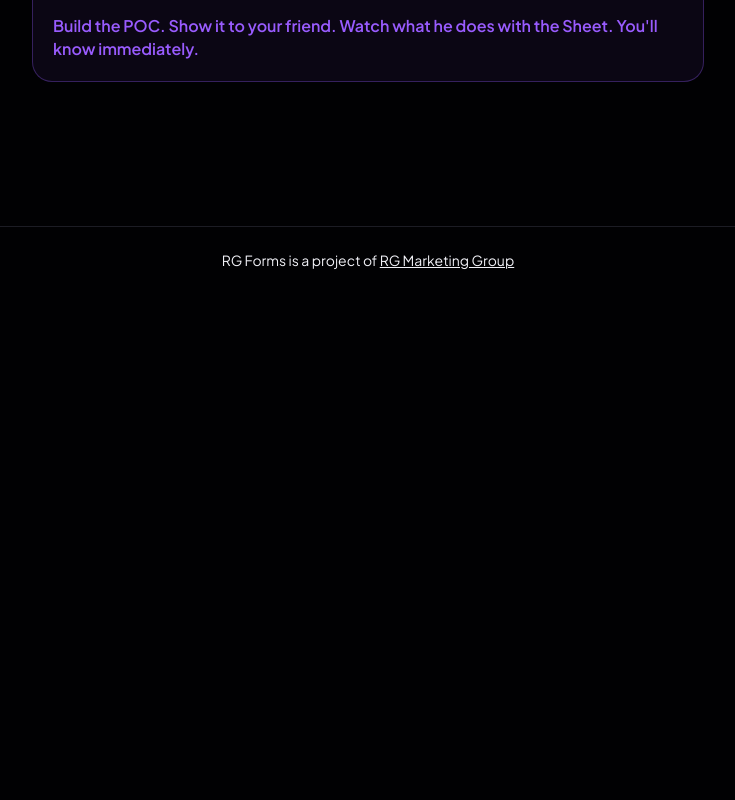
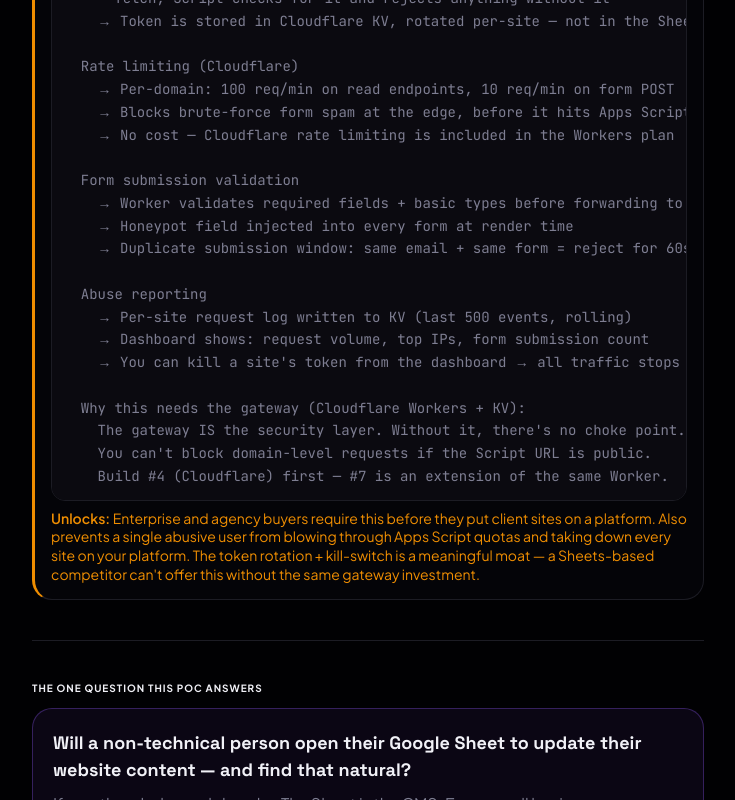
Before and after one commit to yehudasmilowitz/rgforms, a Next.js app: page /business/v3 in a window 1280 px wide. Shown: the part 11175-11975 px from the top of the page, without its empty margins (272-1007 px from the left). Before the commit the page ends 11469 px from the top, so only its background shows below. Built offline with nearby package versions, Linux system fonts and the light colour scheme.

Commit message:
v3 plan: add post-POC security + gateway layer (#7)
Co-Authored-By: Claude Sonnet 4.6 <noreply@anthropic.com>

```diff
--- a/components/SimplePlan.tsx
+++ b/components/SimplePlan.tsx
@@ -633,7 +633,16 @@ onEdit(e)
               colorA: violetA,
               isTemplates: true,
             },
-          ].map(({ n, label, detail, unlocks, effort, color, colorA, isCloudflare, isGemini, isTemplates }) => (
+            {
+              n: '7', label: 'Security + gateway layer',
+              detail: '',
+              unlocks: '',
+              effort: '1–2 weeks',
+              color: amber,
+              colorA: amberA,
+              isSecurity: true,
+            },
+          ].map(({ n, label, detail, unlocks, effort, color, colorA, isCloudflare, isGemini, isTemplates, isSecurity }) => (
             <div key={n} className="rounded-xl p-4 flex flex-col gap-2"
               style={{ background: 'var(--color-surface)', border: '1px solid var(--color-border)', borderLeft: `3px solid ${color}` }}>
               <div className="flex items-center justify-between gap-3">
@@ -775,6 +784,52 @@ Cost at 1,000 sites:
                   </p>
                 </div>
               )}
+              {isSecurity && (
+                <div className="flex flex-col gap-2">
+                  <p className="text-xs leading-relaxed" style={{ color: 'var(--color-muted)' }}>
+                    Once real domains and real users are on the platform, the Apps Script URL becomes a liability.
+                    Any request to <code className="text-[10px] px-1 rounded font-mono" style={{ background: 'var(--color-surface-2)', color: 'var(--color-text)' }}>script.google.com/…/exec</code> bypasses
+                    your platform entirely — scrapers, direct API abuse, and malicious form submissions all go
+                    straight to Google and you have zero visibility. The gateway layer fixes this.
+                  </p>
+                  <Code>{`What the security layer adds:
+
+  Domain-level request blocking
+    → Only requests arriving through your Cloudflare Worker are served
+    → Direct hits to the Apps Script URL return 403
+    → Enforced via a secret header: Worker sets X-RGForms-Token on every
+      fetch; Script checks for it and rejects anything without it
+    → Token is stored in Cloudflare KV, rotated per-site — not in the Sheet
+
+  Rate limiting (Cloudflare)
+    → Per-domain: 100 req/min on read endpoints, 10 req/min on form POST
+    → Blocks brute-force form spam at the edge, before it hits Apps Script
+    → No cost — Cloudflare rate limiting is included in the Workers plan
+
+  Form submission validation
+    → Worker validates required fields + basic types before forwarding to Script
+    → Honeypot field injected into every form at render time
+    → Duplicate submission window: same email + same form = reject for 60s
+
+  Abuse reporting
+    → Per-site request log written to KV (last 500 events, rolling)
+    → Dashboard shows: request volume, top IPs, form submission count
+    → You can kill a site's token from the dashboard → all traffic stops instantly
+
+  Why this needs the gateway (Cloudflare Workers + KV):
+    The gateway IS the security layer. Without it, there's no choke point.
+    You can't block domain-level requests if the Script URL is public.
+    Build #4 (Cloudflare) first — #7 is an extension of the same Worker.`}
+                  </Code>
+                  <p className="text-xs" style={{ color }}>
+                    <span className="font-semibold">Unlocks: </span>
+                    Enterprise and agency buyers require this before they put client sites on a platform.
+                    Also prevents a single abusive user from blowing through Apps Script quotas and
+                    taking down every site on your platform. The token rotation + kill-switch is a
+                    meaningful moat — a Sheets-based competitor can&apos;t offer this without the same gateway investment.
+                  </p>
+                </div>
+              )}
             </div>
           ))}
         </div>
```
